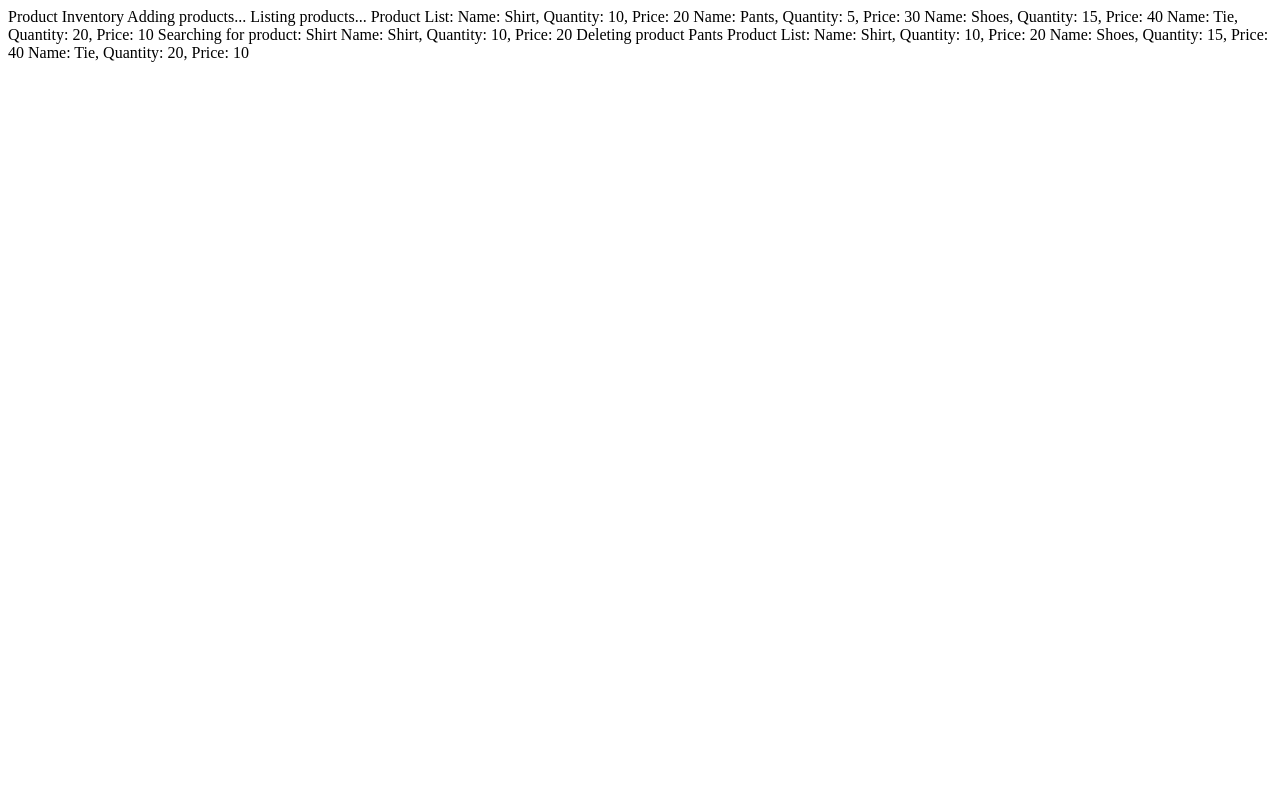
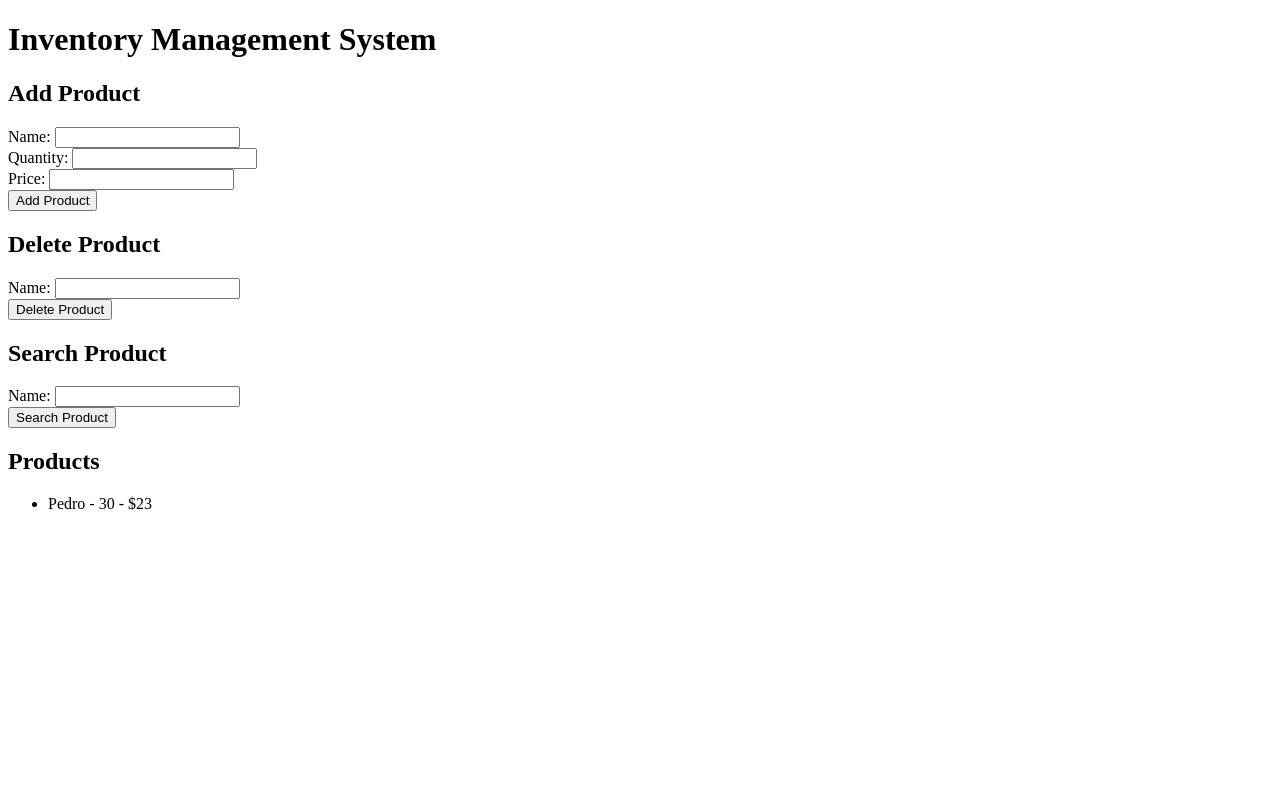
Before and after one commit to lorocopey-ocs/SimpleInventoryChallenge, a PHP site: page / in a window 1280 px wide. Run offline with PHP 8.4, Linux system fonts and the light colour scheme.

Commit message:
Refactor Inventory class to use file-based storage instead of Product class

```diff
--- a/Inventory.php
+++ b/Inventory.php
@@ -1,38 +1,58 @@
 <?php
-
-require_once 'Product.php';
+require_once 'functions.php';
 
 class Inventory {
-    private $products = [];
+    private $inventoryFile = 'inventory.txt';
 
+    // Method to add a product to inventory
     public function addProduct($name, $quantity, $price) {
-        $product = new Product($name, $quantity, $price);
-        $this->products[$name] = $product;
+        $data = "$name,$quantity,$price";
+        appendToFile($this->inventoryFile, $data);
     }
 
+    // Method to delete a product from inventory
     public function deleteProduct($name) {
-        if (isset($this->products[$name])) {
-            unset($this->products[$name]);
-            return true;
+        $products = $this->listProducts();
+        foreach ($products as $key => $product) {
+            if ($product['name'] === $name) {
+                unset($products[$key]);
+                break;
+            }
         }
-        return false;
+        // Convert $products array to string before writing to file
+        $dataToWrite = array_map(function ($product) {
+            return implode(',', $product);
+        }, $products);
+        writeToFile($this->inventoryFile, $dataToWrite);
     }
 
+    // Method to search for a product in inventory
     public function searchProduct($name) {
-        if (isset($this->products[$name])) {
-            $product = $this->products[$name];
-            return "Name: {$product->name}, Quantity: {$product->quantity}, Price: {$product->price}";
+        $products = $this->listProducts();
+        foreach ($products as $product) {
+            if ($product['name'] === $name) {
+                return $product;
+            }
         }
-        return "Product not found.";
+        return null;
     }
 
+    // Method to list all products in inventory
     public function listProducts() {
-        $list = "Product List:\n";
-        foreach ($this->products as $product) {
-            $list .= "Name: {$product->name}, Quantity: {$product->quantity}, Price: {$product->price}\n";
+        $lines = readFromFile($this->inventoryFile);
+        $products = [];
+        foreach ($lines as $line) {
+            $data = explode(',', $line);
+            // Check if array has at least three elements
+            if (count($data) >= 3) {
+                $products[] = [
+                    'name' => $data[0],
+                    'quantity' => $data[1],
+                    'price' => $data[2]
+                ];
+            }
         }
-        return $list;
+        return $products;
     }
 }
-
 ?>
--- a/Product.php
+++ /dev/null
@@ -1,15 +0,0 @@
-<?php
-
-class Product {
-    public $name;
-    public $quantity;
-    public $price;
-
-    public function __construct($name, $quantity, $price) {
-        $this->name = $name;
-        $this->quantity = $quantity;
-        $this->price = $price;
-    }
-}
-
-?>
--- /dev/null
+++ b/functions.php
@@ -0,0 +1,32 @@
+<?php
+// Function to read data from file
+function readFromFile($filename) {
+    $lines = [];
+    if (file_exists($filename)) {
+        $file = fopen($filename, 'r');
+        while (!feof($file)) {
+            $lines[] = trim(fgets($file));
+        }
+        fclose($file);
+    }
+    return $lines;
+}
+
+// Function to write data to file
+function writeToFile($filename, $data) {
+    $file = fopen($filename, 'w');
+    if (is_array($data)) {
+        fwrite($file, implode("\n", $data)); // Convert array to string with implode()
+    } else {
+        fwrite($file, $data);
+    }
+    fclose($file);
+}
+
+// Function to append data to file
+function appendToFile($filename, $data) {
+    $file = fopen($filename, 'a');
+    fwrite($file, $data . "\n");
+    fclose($file);
+}
+?>
--- a/index.php
+++ b/index.php
@@ -1,34 +1,89 @@
 <?php
-
 require_once 'Inventory.php';
 
-// Example of usage
-echo "Product Inventory\n";
 $inventory = new Inventory();
 
-// Add product
-echo "Adding products...\n";
+if ($_SERVER['REQUEST_METHOD'] === 'POST') {
+    // Add Product form submitted
+    if (isset($_POST['add_product'])) {
+        $name = $_POST['name'];
+        $quantity = $_POST['quantity'];
+        $price = $_POST['price'];
 
-$inventory->addProduct("Shirt", 10, 20);
-$inventory->addProduct("Pants", 5, 30);
-$inventory->addProduct("Shoes", 15, 40);
-$inventory->addProduct("Tie", 20, 10);
+        // Call method to add product
+        $inventory->addProduct($name, $quantity, $price);
+    }
+    // Delete Product form submitted
+    elseif (isset($_POST['delete_product'])) {
+        $name = $_POST['name'];
 
-// List products
-echo "Listing products...\n";
-echo $inventory->listProducts();
+        // Call method to delete product
+        $inventory->deleteProduct($name);
+    }
+    // Search Product form submitted
+    elseif (isset($_POST['search_product'])) {
+        $name = $_POST['name'];
 
-// Search product
-$product = "Shirt";
-echo "Searching for product: ". $product . "\n";
-echo $inventory->searchProduct($product) . "\n";
+        // Call method to search product
+        $product = $inventory->searchProduct($name);
+    }
+}
 
-// Delete product
-$product = "Pants";
-echo "Deleting product ". $product ."\n";
-$inventory->deleteProduct($product);
+// Call method to list products
+$products = $inventory->listProducts();
+?>
 
-// List products after deletion
-echo $inventory->listProducts();
+<!DOCTYPE html>
+<html lang="en">
+<head>
+    <meta charset="UTF-8">
+    <meta name="viewport" content="width=device-width, initial-scale=1.0">
+    <title>Inventory Management System</title>
+</head>
+<body>
+    <h1>Inventory Management System</h1>
 
-?>
+    <!-- Add Product Form -->
+    <h2>Add Product</h2>
+    <form method="post">
+        <label>Name:</label>
+        <input type="text" name="name" required><br>
+        <label>Quantity:</label>
+        <input type="number" name="quantity" required><br>
+        <label>Price:</label>
+        <input type="number" name="price" step="0.01" required><br>
+        <button type="submit" name="add_product">Add Product</button>
+    </form>
+
+    <!-- Delete Product Form -->
+    <h2>Delete Product</h2>
+    <form method="post">
+        <label>Name:</label>
+        <input type="text" name="name" required><br>
+        <button type="submit" name="delete_product">Delete Product</button>
+    </form>
+
+    <!-- Search Product Form -->
+    <h2>Search Product</h2>
+    <form method="post">
+        <label>Name:</label>
+        <input type="text" name="name" required><br>
+        <button type="submit" name="search_product">Search Product</button>
+    </form>
+
+    <!-- Display Search Result -->
+    <?php if (isset($product)): ?>
+        <p>Product: <?php echo $product['name']; ?></p>
+        <p>Quantity: <?php echo $product['quantity']; ?></p>
+        <p>Price: <?php echo $product['price']; ?></p>
+    <?php endif; ?>
+
+    <!-- List all Products -->
+    <h2>Products</h2>
+    <ul>
+        <?php foreach ($products as $product): ?>
+            <li><?php echo $product['name']; ?> - <?php echo $product['quantity']; ?> - $<?php echo $product['price']; ?></li>
+        <?php endforeach; ?>
+    </ul>
+</body>
+</html>
--- /dev/null
+++ b/inventory.txt
@@ -0,0 +1 @@
+Pedro,30,23
```
